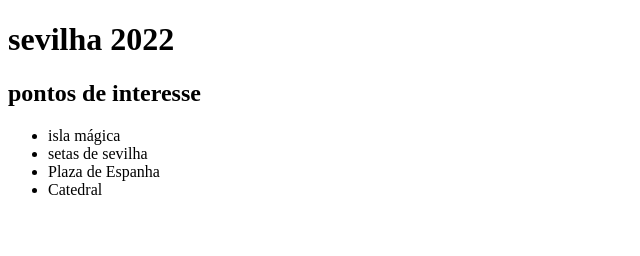
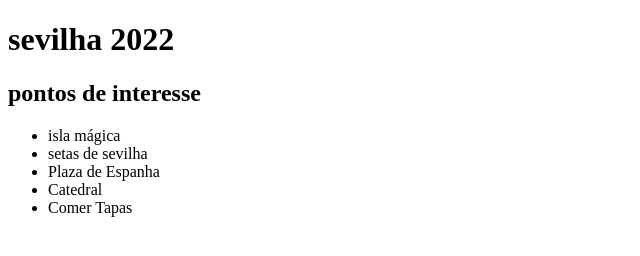
Before and after one commit to engcguerra/city1, a plain HTML site: page index.html in a window 1280 px wide. Shown: the whole page, without its empty margins (0-640 px from the left). Drawn offline with Linux system fonts and the light colour scheme.

Commit message:
com tapas

```diff
--- a/index.html
+++ b/index.html
@@ -16,7 +16,7 @@
         <li>setas de sevilha</li>
         <li>Plaza de Espanha</li>
         <li>Catedral</li>
-
+        <li>Comer Tapas</li>
     </ul>
 </body>
 </html>
```
